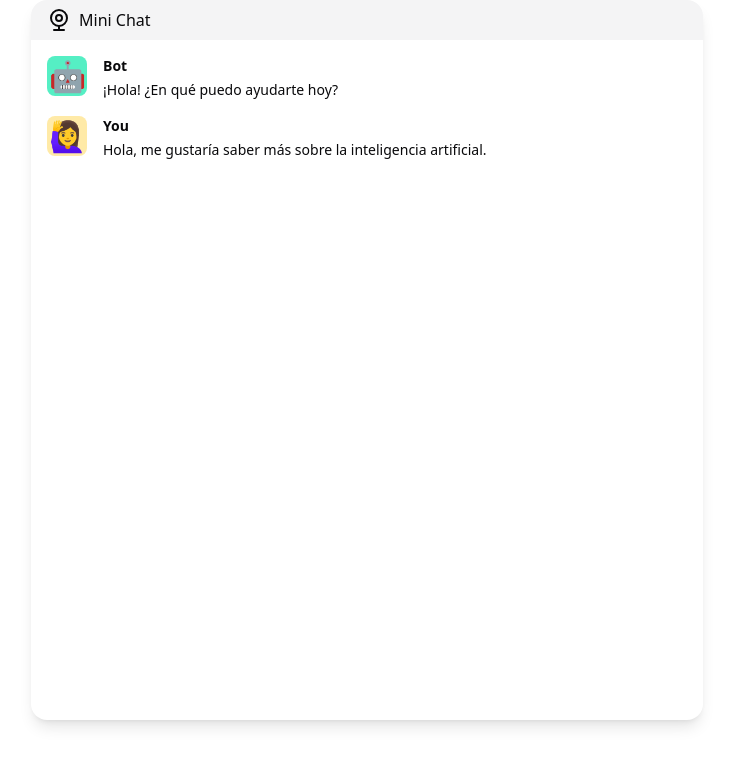
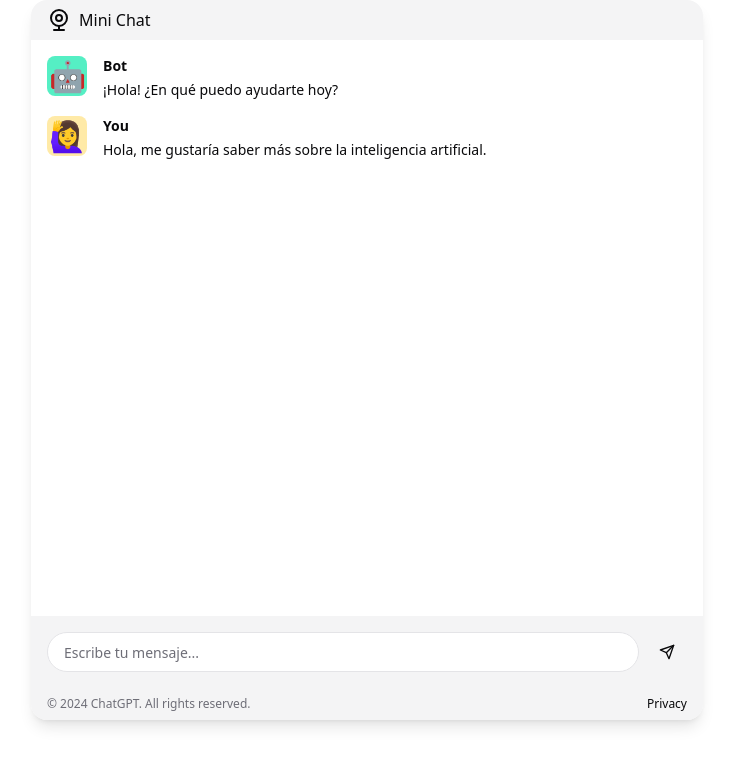
Before and after one commit to ChristianVeneko/ChatBot, a Vue app in the folder mini-chat/: page / in a window 1280 px wide. Shown: the top 766 px of the page, without its empty margins (273-1006 px from the left). Built offline with nearby package versions, Linux system fonts and the light colour scheme.

Commit message:
footer and prompt

```diff
--- a/mini-chat/src/components/Footer.vue
+++ b/mini-chat/src/components/Footer.vue
@@ -1,13 +1,12 @@
 <template>
-    <div>
+    <footer class="bg-muted px-4 py-2 flex items-center justify-between">
+      <div class="text-xs text-muted-foreground">© 2024 ChatGPT. All rights reserved.</div>
+      <div class="flex items-center gap-2">
+        <a class="text-xs hover:underline" href="#">Privacy</a>
+      </div>
+    </footer>
+  </template>
 
-    </div>
-</template>
+  <script setup>
 
-<script setup>
-
-</script>
-
-<style lang="scss" scoped>
-
-</style>
+  </script>
--- a/mini-chat/src/components/InputForm.vue
+++ b/mini-chat/src/components/InputForm.vue
@@ -1,13 +1,46 @@
 <template>
-    <div>
+    <div class="bg-muted p-4 flex items-center gap-2">
+      <input
+        v-model="newMessage"
+        @keyup.enter="sendMessage"
+        class="flex h-10 w-full text-sm ring-offset-background file:border-0 file:bg-transparent file:text-sm file:font-medium placeholder:text-muted-foreground focus-visible:outline-none focus-visible:ring-2 focus-visible:ring-ring focus-visible:ring-offset-2 disabled:cursor-not-allowed disabled:opacity-50 flex-1 rounded-full px-4 py-2 bg-background border border-input focus:border-primary focus:ring-1 focus:ring-primary"
+        placeholder="Escribe tu mensaje..."
+        type="text"
+      />
+      <button
+        @click="sendMessage"
+        class="inline-flex items-center justify-center whitespace-nowrap text-sm font-medium ring-offset-background transition-colors focus-visible:outline-none focus-visible:ring-2 focus-visible:ring-ring focus-visible:ring-offset-2 disabled:pointer-events-none disabled:opacity-50 hover:bg-accent hover:text-accent-foreground h-10 w-10 rounded-full"
+        type="submit"
+      >
+        <svg
+          xmlns="http://www.w3.org/2000/svg"
+          width="24"
+          height="24"
+          viewBox="0 0 24 24"
+          fill="none"
+          stroke="currentColor"
+          stroke-width="2"
+          stroke-linecap="round"
+          stroke-linejoin="round"
+          class="w-4 h-4"
+        >
+          <path d="m22 2-7 20-4-9-9-4Z"></path>
+          <path d="M22 2 11 13"></path>
+        </svg>
+        <span class="sr-only">Enviar</span>
+      </button>
+    </div>
+  </template>
 
-    </div>
-</template>
+  <script setup>
+  import { ref } from 'vue'
 
-<script setup>
+  const newMessage = ref('')
 
-</script>
-
-<style lang="scss" scoped>
-
-</style>
+  const sendMessage = () => {
+    if (newMessage.value.trim() !== '') {
+      console.log(newMessage.value)
+      newMessage.value = ''
+    }
+  }
+  </script>
```
